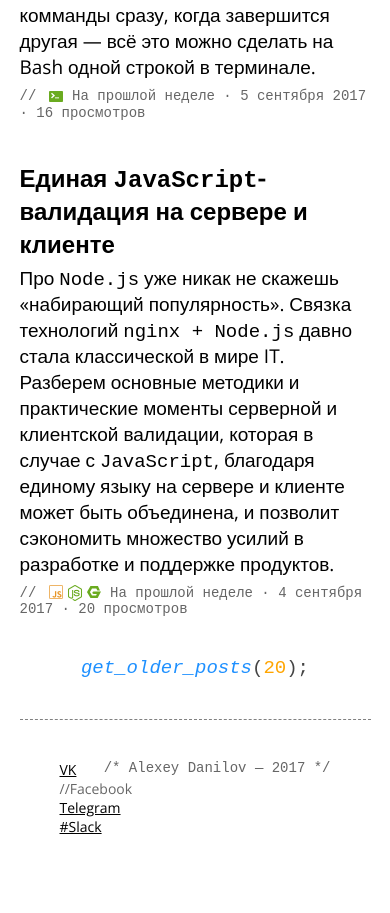
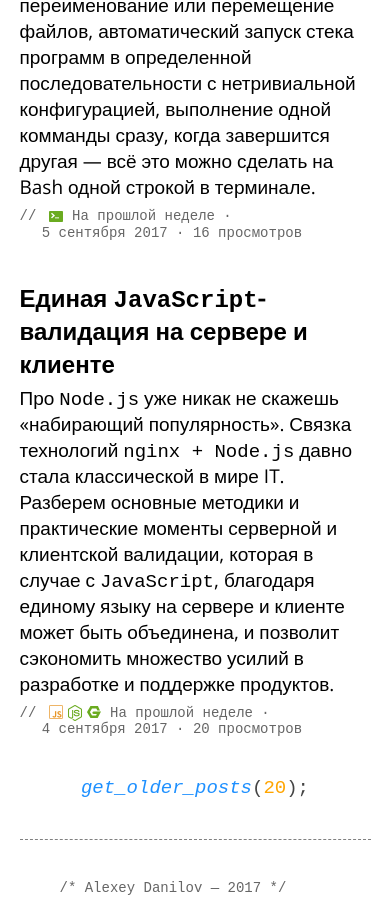
Before and after one commit to AlekseiDanilov/static, a plain HTML site: page italex/index.html in a window 390 px wide. Shown: the part 1083-1996 px from the top of the page. Before the commit the page ends 1959 px from the top, so only its background shows below. Drawn offline with nearby package versions, Linux system fonts and the light colour scheme; a web font is replaced by a local one.

Commit message:
italex #1 Верстка главной страницы

```diff
--- a/italex/css/main.css
+++ b/italex/css/main.css
@@ -37,6 +37,10 @@ body, div, ul, li, h1 {
   padding: 0 10px;
 }
 
+.bar-menu li:last-child {
+  padding-right: 0;
+}
+
 .bar-menu li:hover {
   background-color: orange;
   color: black;
@@ -72,6 +76,7 @@ body, div, ul, li, h1 {
 
 #header-description {
   font-size: 14px;
+  overflow: hidden;
 }
 
 .news-item {
@@ -97,38 +102,14 @@ body, div, ul, li, h1 {
 .news-data {
   font-size: 14px;
   line-height: 16px;
+  text-indent: -3ex;
+  margin-left: 3ex;
 }
 
-.tags {
-  display: inline-block;
-}
-
-.tags span {
+.tag {
   display: inline-block;
   margin-left: 3px;
-  width: 16px;
-  height: 16px;
   vertical-align: middle;
-}
-
-.tags .docker {
-  background-image: url('../img/icons/docker.png');
-}
-
-.tags .js {
-  background-image: url('../img/icons/js.png');
-}
-
-.tags .nginx {
-  background-image: url('../img/icons/nginx.png');
-}
-
-.tags .nodejs {
-  background-image: url('../img/icons/nodejs.png');
-}
-
-.tags .shell {
-  background-image: url('../img/icons/shell.png');
 }
 
 .pagination {
@@ -143,6 +124,7 @@ body, div, ul, li, h1 {
 }
 
 #footer {
+  position: relative;
   margin-top: 40px;
   padding: 40px;
   border-top: 1px grey dashed;
@@ -158,7 +140,9 @@ body, div, ul, li, h1 {
 }
 
 #copy {
-  float: right;
+  position: absolute;
+  right: 40px;
+  margin-bottom: 20px;
 }
 
 .comment {
@@ -172,3 +156,23 @@ body, div, ul, li, h1 {
 .orange {
   color: orange;
 }
+
+@media screen and (max-width: 520px) {
+  #bar {
+    position: static;
+  }
+
+  .bar-menu li {
+    width: 100%;
+    text-align: center;
+    padding: 0;
+  }
+
+  #copy {
+    position: static;
+  }
+
+  #layout {
+    margin-top: 40px;
+  }
+}
--- a/italex/index.html
+++ b/italex/index.html
@@ -34,19 +34,19 @@
       <div class="news-item">
         <div class="news-title"><a href="#">Основы Docker: совмещаем приятное с полезным</a></div>
         <div class="news-text">Многие слышали про Docker, но никто его ни разу не видел. В этой статье мы подробно разберем, как работать с Docker'ом, зачем и для чего он нужен, как извлечь пользу от его использования, и какие при его использовании могут возникать пробелмы, чего с ним точно делать не надо, а что &mdash; стоит.</div>
-        <div class="news-data comment mono">// <div class="tags"><span class="docker"></span></div> Три дня назад &middot; 11 сентября 2017 &middot; 10 просмотров</div>
+        <div class="news-data comment mono">//&nbsp;<img src="img/icons/docker.png" alt="#docker" class="tag"> Три&nbsp;дня&nbsp;назад&nbsp;&middot; 11&nbsp;сентября&nbsp;2017&nbsp;&middot; 10&nbsp;просмотров</div>
       </div>
 
       <div class="news-item">
         <div class="news-title"><a href="#">Развернытый гайд по Bash</a></div>
         <div class="news-text">Давно замечаю, что большинство IT-шников совсем плохо владеют своим linux-терминалом. В большинстве случаев роль шелла выполняет язык Bash. Из тех, с кем мне доводилось работать, мало кто обращал внимание на то, что это полноценный язык программирования, на котором можно быстро реализовать большинство простейших задач, для которых обычно прибегают к сторонним (обычно графическим) утилитам. Групповое переименование или перемещение файлов, автоматический запуск стека программ в определенной последовательности с нетривиальной конфигурацией, выполнение одной комманды сразу, когда завершится другая &mdash; всё это можно сделать на Bash одной строкой в терминале.</div>
-        <div class="news-data comment mono">// <div class="tags"><span class="shell"></span></div> На прошлой неделе &middot; 5 сентября 2017 &middot; 16 просмотров</div>
+        <div class="news-data comment mono">//&nbsp;<img src="img/icons/shell.png" alt="#shell" class="tag"> На&nbsp;прошлой&nbsp;неделе&nbsp;&middot; 5&nbsp;сентября&nbsp;2017&nbsp;&middot; 16&nbsp;просмотров</div>
       </div>
 
       <div class="news-item">
         <div class="news-title"><a href="#">Единая <span class="mono">JavaScript</span>-валидация на сервере и клиенте</a></div>
         <div class="news-text">Про <span class="mono">Node.js</span> уже никак не скажешь &#xAB;набирающий популярность&#xBB;. Связка технологий <span class="mono">nginx + Node.js</span> давно стала классической в мире IT. Разберем основные методики и практические моменты серверной и клиентской валидации, которая в случае с <span class="mono">JavaScript</span>, благодаря единому языку на сервере и клиенте может быть объединена, и позволит сэкономить множество усилий в разработке и поддержке продуктов.</div>
-        <div class="news-data comment mono">// <div class="tags"><span class="js"></span><span class="nodejs"></span><span class="nginx"></span></div> На прошлой неделе &middot; 4 сентября 2017 &middot; 20 просмотров</div>
+        <div class="news-data comment mono">//&nbsp;<img src="img/icons/js.png" alt="#js" class="tag"><img src="img/icons/nodejs.png" alt="#nodejs" class="tag"><img src="img/icons/nginx.png" alt="#nginx" class="tag"> На&nbsp;прошлой&nbsp;неделе&nbsp;&middot; 4&nbsp;сентября&nbsp;2017&nbsp;&middot; 20&nbsp;просмотров</div>
       </div>
 
       <div class="pagination mono">
```
